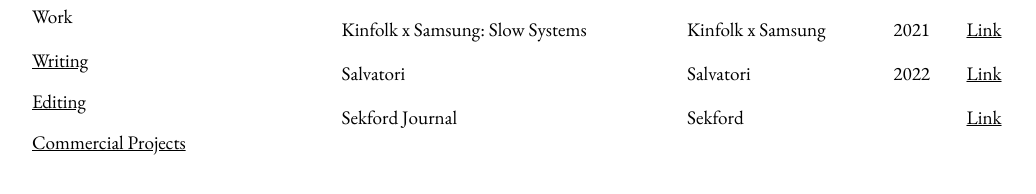
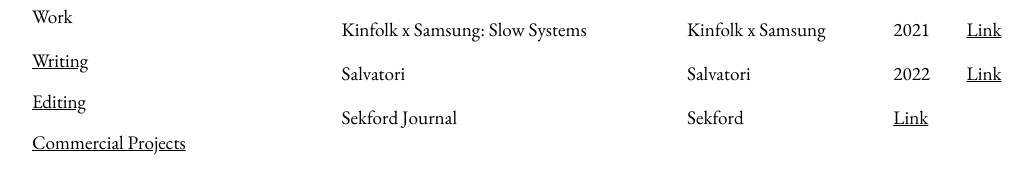
Before and after one commit to GAUpton/gaupton.github.io, a Jekyll site: the page built from commercial.html, in a window 1280 px wide. Shown: the part 233-427 px from the top of the page, without its empty margins (108-1144 px from the left). Built offline with Jekyll 4.4.1, drawn with Linux system fonts in a browser that asks for light colours.

Commit message:
Add conditional tags to table cells

```diff
--- a/commercial.html
+++ b/commercial.html
@@ -14,10 +14,15 @@ layout: collection_index
   <tbody>
     {% for project in site.commercial %}
     <tr>
+      {% if project.title %}
       <td>{{ project.title }}</td>
+      {% endif %} {% if project.brand %}
       <td>{{ project.brand }}</td>
+      {% endif %} {% if project.year %}
       <td>{{ project.year }}</td>
+      {% endif %} {% if project.url %}
       <td><a title="{{ project.title }}" href="{{ project.url }}">Link</a></td>
+      {% endif %}
     </tr>
     {% endfor %}
   </tbody>
--- a/editing.html
+++ b/editing.html
@@ -13,12 +13,16 @@ layout: collection_index
   <tbody>
     {% for project in site.editing %}
     <tr>
+      {% if project.role %}
       <td>{{ project.role }}</td>
+      {% endif %} {% if project.publication %}
       <td>{{ project.publication }}</td>
+      {% endif %} {% if project.start_date %}
       <td>
         {{ project.start_date }}{% if project.end_date %}—{{ project.end_date
         }}{% endif %}
       </td>
+      {% endif %}
     </tr>
     {% endfor %}
   </tbody>
--- a/writing.html
+++ b/writing.html
@@ -14,10 +14,15 @@ layout: collection_index
   <tbody>
     {% for project in site.writing %}
     <tr>
+      {% if project.title %}
       <td>{{ project.title }}</td>
+      {% endif %} {% if project.publication %}
       <td>{{ project.publication }}</td>
+      {% endif %} {% if project.year %}
       <td>{{ project.year }}</td>
+      {% endif %} {% if project.url %}
       <td><a title="{{ project.title }}" href="{{ project.url }}">Link</a></td>
+      {% endif%}
     </tr>
     {% endfor %}
   </tbody>
```
